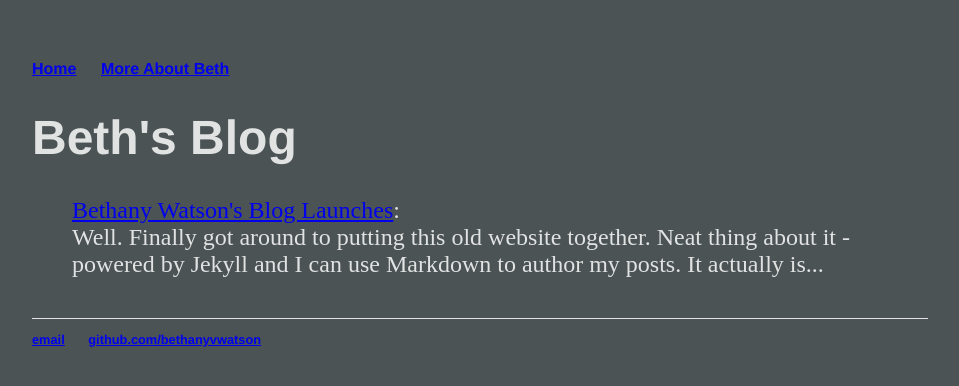
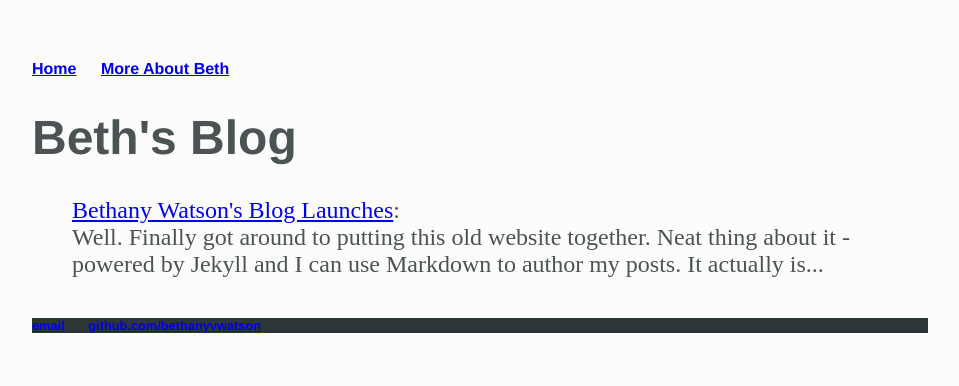
Before and after one commit to bethanyvwatson/bethanyvwatson.github.io, a Jekyll site: the page built from index.html, in a window 1280 px wide. Shown: the top 386 px of the page, without its empty margins (160-1119 px from the left). Built offline with Jekyll 4.4.1, drawn with Linux system fonts in a browser that asks for light colours.

Commit message:
Update main.css

```diff
--- a/css/main.css
+++ b/css/main.css
@@ -1,7 +1,11 @@
 body {
     margin: 60px auto;
     width: 70%;
-    background-color: rgba(44, 53, 55, .85);
+    background-color: rgba(252,252,252, .85);
+    color: rgba(44, 53, 55, .85);
+}
+header {
+    background-color: rgba(44, 53, 55, 1);
     color: rgba(252,252,252, .85);
 }
 nav ul, footer ul {
@@ -14,9 +18,9 @@ nav ul li, footer ul li {
     display: inline;
     margin-right: 20px;
 }
-a {
+a, a:visited {
     text-decoration: underline;
-    color: color: rgba(252,252,252, 1);
+    color: color: rgba(44, 53, 55, .85);
 }
 a:hover {
     color: rgba(33,165,195, 1);
@@ -28,10 +32,11 @@ h1 {
 p {
     font-size: 1.5em;
     line-height: 1.4em;
-    color: rgba(252,252,252,1);
+    color: rgba(44, 53, 55, .85);
 }
 footer {
-    border-top: 1px solid rgba(252,252,252, .85);
+    background-color: rgba(44, 53, 55, 1);
+    color: rgba(252,252,252, .85);
     font-size: .8em;
 }
 
```
